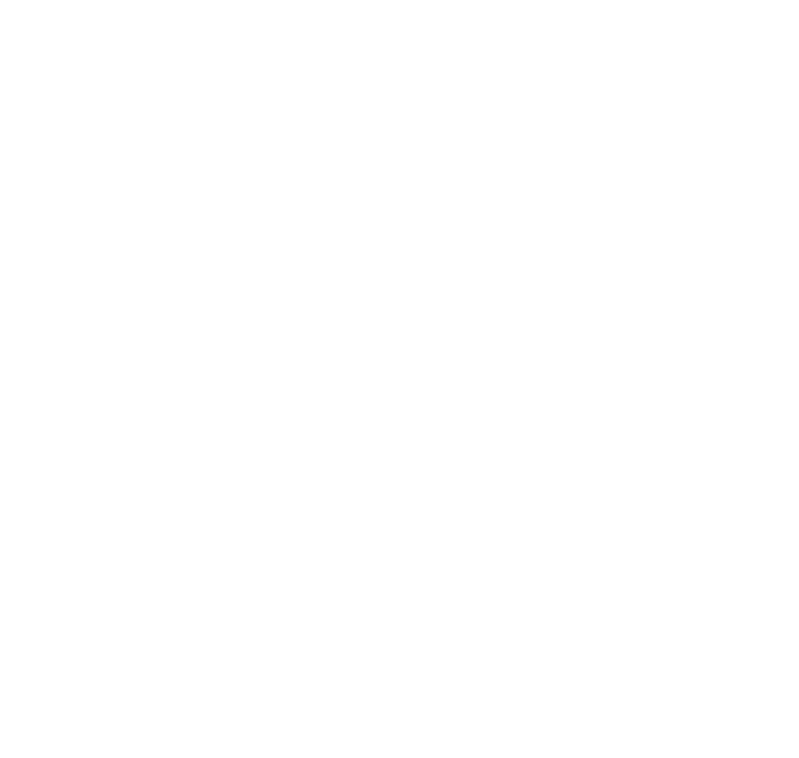
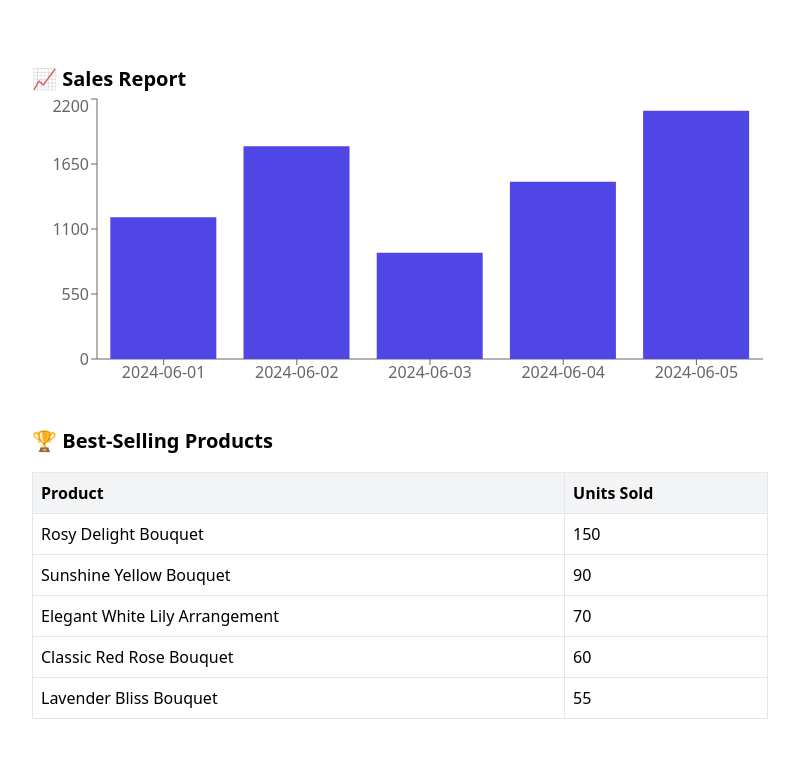
Before and after one commit to nghednh/FlowershopFE, a React (Vite) app in the folder rt/: page /admin/dashboard in a window 1280 px wide. Before the commit this address had no page. Shown: the top 758 px of the page, without its empty margins (240-1039 px from the left). Built offline with nearby package versions, Linux system fonts and the light colour scheme; the HTML template or start-up script is replaced by a standard one.

Commit message:
Add AdminDashboard (report generation ui)

```diff
--- a/rt/package.json
+++ b/rt/package.json
@@ -12,9 +12,11 @@
   "dependencies": {
     "axios": "^1.11.0",
     "framer-motion": "^12.23.11",
+    "lucide-react": "^0.536.0",
     "react": "^18.3.1",
     "react-dom": "^18.3.1",
     "react-router-dom": "^6.30.1",
+    "recharts": "^3.1.0",
     "zod": "^3.24.3"
   },
   "devDependencies": {
--- a/rt/src/App.tsx
+++ b/rt/src/App.tsx
@@ -10,6 +10,7 @@
 import ProductListingsPage from "./components/ProductListing";
 import ProtectedRoute from "./components/ProtectedRoute";
 import { CartProvider } from "./contexts/CartContext";
+import AdminDashboard from "./components/AdminDashboard";
 
 function App() {
   return (
@@ -40,6 +41,14 @@
         />
         <Route path="/category" element={<CategoryPage />} />
         <Route path="/list" element={<ProductListingsPage />} />
+        <Route
+          path="/admin/dashboard"
+          element={
+            // <ProtectedRoute requiredRole="Admin">
+              <AdminDashboard />
+            // </ProtectedRoute>
+          }
+        />
       </Routes>
     </Router>
   );
--- /dev/null
+++ b/rt/src/components/AdminDashboard.css
@@ -0,0 +1,28 @@
+.admin-dashboard {
+  max-width: 800px;
+  margin: 0 auto;
+  padding: 2rem;
+}
+
+.admin-dashboard h2 {
+  font-size: 1.25rem;
+  font-weight: 600;
+  margin-top: 2rem;
+}
+
+.report-table {
+  width: 100%;
+  border-collapse: collapse;
+  margin-top: 1rem;
+}
+
+.report-table th,
+.report-table td {
+  border: 1px solid #e5e7eb;
+  padding: 0.5rem;
+  text-align: left;
+}
+
+.report-table th {
+  background-color: #f3f4f6;
+}
--- /dev/null
+++ b/rt/src/components/AdminDashboard.tsx
@@ -0,0 +1,64 @@
+import React, { useState, useEffect } from "react";
+import { BarChart, Bar, XAxis, YAxis, Tooltip, ResponsiveContainer } from "recharts";
+import "./AdminDashboard.css";
+
+// Define types for clarity
+type SalesData = { date: string; total: number };
+type ProductData = { name: string; sold: number };
+
+const AdminDashboard = () => {
+  const [salesData, setSalesData] = useState<SalesData[]>([]);
+  const [topProducts, setTopProducts] = useState<ProductData[]>([]);
+
+  useEffect(() => {
+    // TODO: Replace with real API
+    setSalesData([
+      { date: "2024-06-01", total: 1200 },
+      { date: "2024-06-02", total: 1800 },
+      { date: "2024-06-03", total: 900 },
+      { date: "2024-06-04", total: 1500 },
+      { date: "2024-06-05", total: 2100 },
+    ]);
+    setTopProducts([
+      { name: "Rosy Delight Bouquet", sold: 150 },
+      { name: "Sunshine Yellow Bouquet", sold: 90 },
+      { name: "Elegant White Lily Arrangement", sold: 70 },
+      { name: "Classic Red Rose Bouquet", sold: 60 },
+      { name: "Lavender Bliss Bouquet", sold: 55 },
+    ]);
+  }, []);
+
+  return (
+    <div className="admin-dashboard">
+      <h2>📈 Sales Report</h2>
+      <ResponsiveContainer width="100%" height={300}>
+        <BarChart data={salesData}>
+          <XAxis dataKey="date" />
+          <YAxis />
+          <Tooltip />
+          <Bar dataKey="total" fill="#4f46e5" />
+        </BarChart>
+      </ResponsiveContainer>
+
+      <h2 className="mt-4">🏆 Best-Selling Products</h2>
+      <table className="report-table">
+        <thead>
+          <tr>
+            <th>Product</th>
+            <th>Units Sold</th>
+          </tr>
+        </thead>
+        <tbody>
+          {topProducts.map((p, idx) => (
+            <tr key={idx}>
+              <td>{p.name}</td>
+              <td>{p.sold}</td>
+            </tr>
+          ))}
+        </tbody>
+      </table>
+    </div>
+  );
+};
+
+export default AdminDashboard;
```
Also changed, not shown: 1 other file (tests, documents, lock files or other folders).
